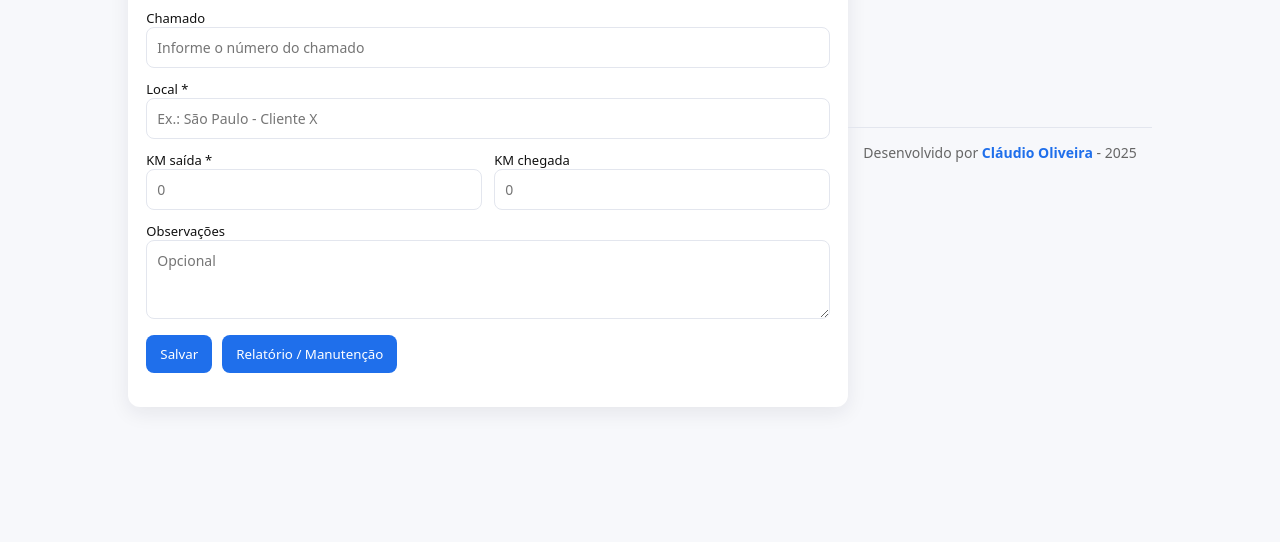
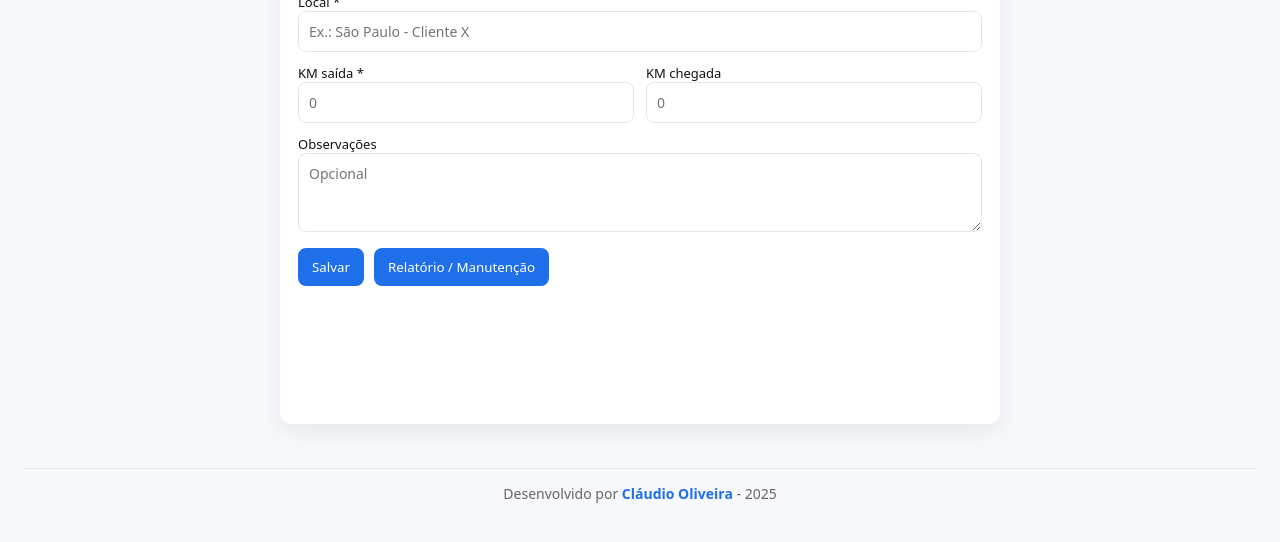
Before and after one commit to claudiohpo/claudiohpo.github.io, a website: page Relatorio_KM/index.html in a window 1280 px wide. Shown: the part 258-800 px from the top of the page. Drawn offline with Linux system fonts and the light colour scheme; no server answers.

Commit message:
correçao footer

```diff
--- a/Relatorio_KM/index.html
+++ b/Relatorio_KM/index.html
@@ -53,11 +53,10 @@
     </form>
   </main>
 
-  <script src="script.js"></script>
-</body>
-
-<footer>
+  <footer>
     Desenvolvido por <a href="https://github.com/claudiohpo" target="_blank">Cláudio Oliveira</a> - 2025
   </footer>
 
+  <script src="script.js"></script>
+</body>
 </html>
--- a/Relatorio_KM/styles.css
+++ b/Relatorio_KM/styles.css
@@ -2,44 +2,50 @@
     --bg: #f7f8fb;
     --card: #fff;
     --accent: #1f6feb;
-    --muted: #666
+    --muted: #666;
 }
 
 * {
     box-sizing: border-box;
-    font-family: system-ui, -apple-system, "Segoe UI", Roboto, "Helvetica Neue", Arial
+    font-family: system-ui, -apple-system, "Segoe UI", Roboto, "Helvetica Neue", Arial;
 }
 
 body {
     margin: 0;
     background: var(--bg);
     color: #111;
+
+    /* layout para manter footer no fim da página */
+    min-height: 100vh;
     display: flex;
-    min-height: 100vh;
-    align-items: center;
-    justify-content: center;
-    padding: 24px
+    flex-direction: column; /* empilha verticalmente main -> footer */
+    padding: 24px;
 }
 
+/* Container principal */
 .container {
     width: 100%;
     max-width: 720px;
     background: var(--card);
     border-radius: 12px;
     padding: 18px;
-    box-shadow: 0 6px 20px rgba(20, 30, 50, 0.08)
+    box-shadow: 0 6px 20px rgba(20, 30, 50, 0.08);
+
+    margin: 24px auto;   /* centraliza horizontalmente */
+    flex: 1 0 auto;      /* permite ocupar o espaço restante, empurrando o footer para baixo */
 }
 
+/* restante do seu CSS (sem mudanças, só mantive aqui para referência) */
 h1 {
     margin: 0 0 14px 0;
     font-size: 20px;
-    text-align: center
+    text-align: center;
 }
 
 form label {
     display: block;
     margin-bottom: 12px;
-    font-size: 13px
+    font-size: 13px;
 }
 
 input[type="text"],
@@ -50,23 +56,23 @@ textarea {
     padding: 10px;
     border: 1px solid #e3e6ee;
     border-radius: 8px;
-    font-size: 14px
+    font-size: 14px;
 }
 
 .row {
     display: flex;
-    gap: 12px
+    gap: 12px;
 }
 
 .row label {
-    flex: 1
+    flex: 1;
 }
 
 .actions {
     display: flex;
     gap: 10px;
     align-items: center;
-    margin-top: 6px
+    margin-top: 6px;
 }
 
 button {
@@ -75,22 +81,22 @@ button {
     border: none;
     padding: 10px 14px;
     border-radius: 8px;
-    cursor: pointer
+    cursor: pointer;
 }
 
 button#downloadCsv {
-    background: #333
+    background: #333;
 }
 
 .msg {
     margin-top: 10px;
     color: green;
-    font-weight: 600
+    font-weight: 600;
 }
 
 @media(max-width:520px) {
     .row {
-        flex-direction: column
+        flex-direction: column;
     }
 }
 
```
